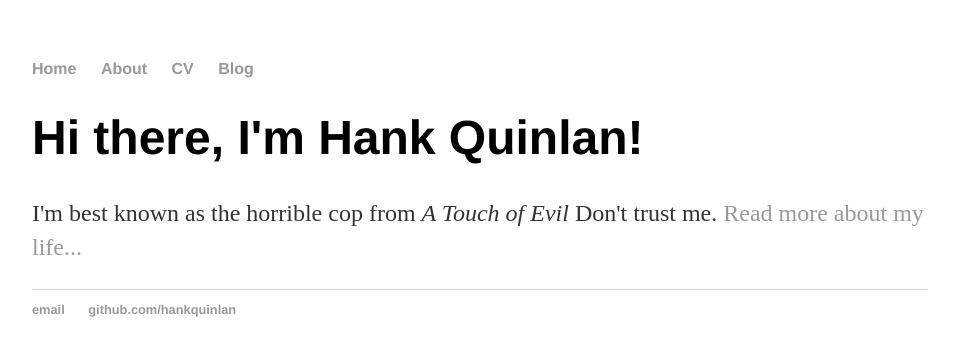
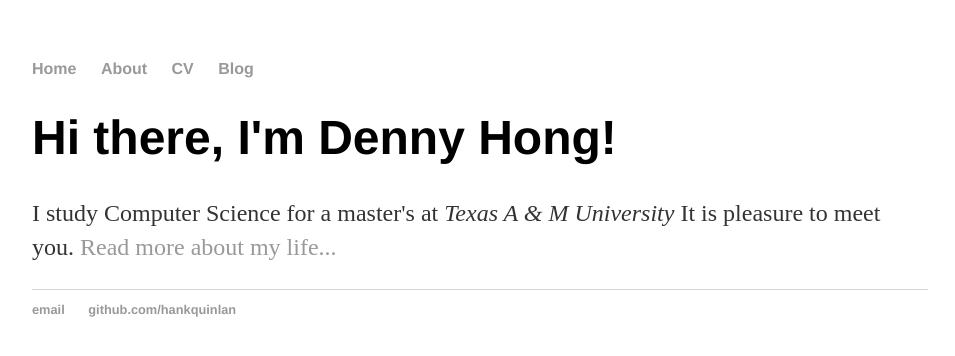
Before and after one commit to dennymrh/dennymrh.github.io, a Jekyll site: the page built from index.html, in a window 1280 px wide. Shown: the top 356 px of the page, without its empty margins (160-1115 px from the left). Built offline with Jekyll 4.4.1, drawn with Linux system fonts in a browser that asks for light colours.

Commit message:
Update index.html

```diff
--- a/index.html
+++ b/index.html
@@ -1,8 +1,8 @@
 ---
 layout: default
-title: Hank Quinlan, Horrible Cop
+title: Denny Hong's
 ---
 <div class="blurb">
-	<h1>Hi there, I'm Hank Quinlan!</h1>
-	<p>I'm best known as the horrible cop from <em>A Touch of Evil</em> Don't trust me. <a href="/about">Read more about my life...</a></p>
+	<h1>Hi there, I'm Denny Hong!</h1>
+	<p>I study Computer Science for a master's at <em>Texas A &amp; M University</em> It is pleasure to meet you. <a href="/about">Read more about my life...</a></p>
 </div><!-- /.blurb -->
```
